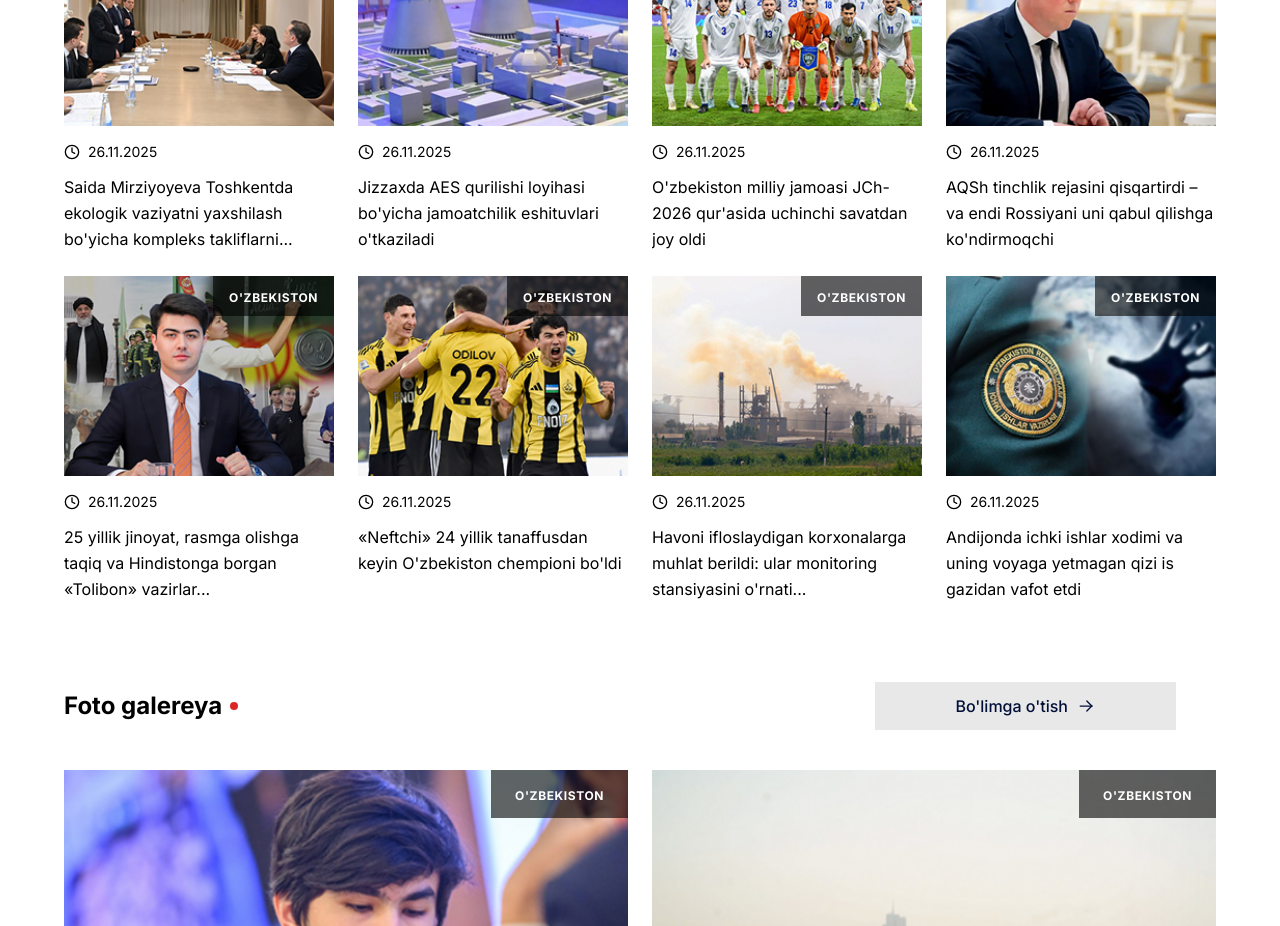
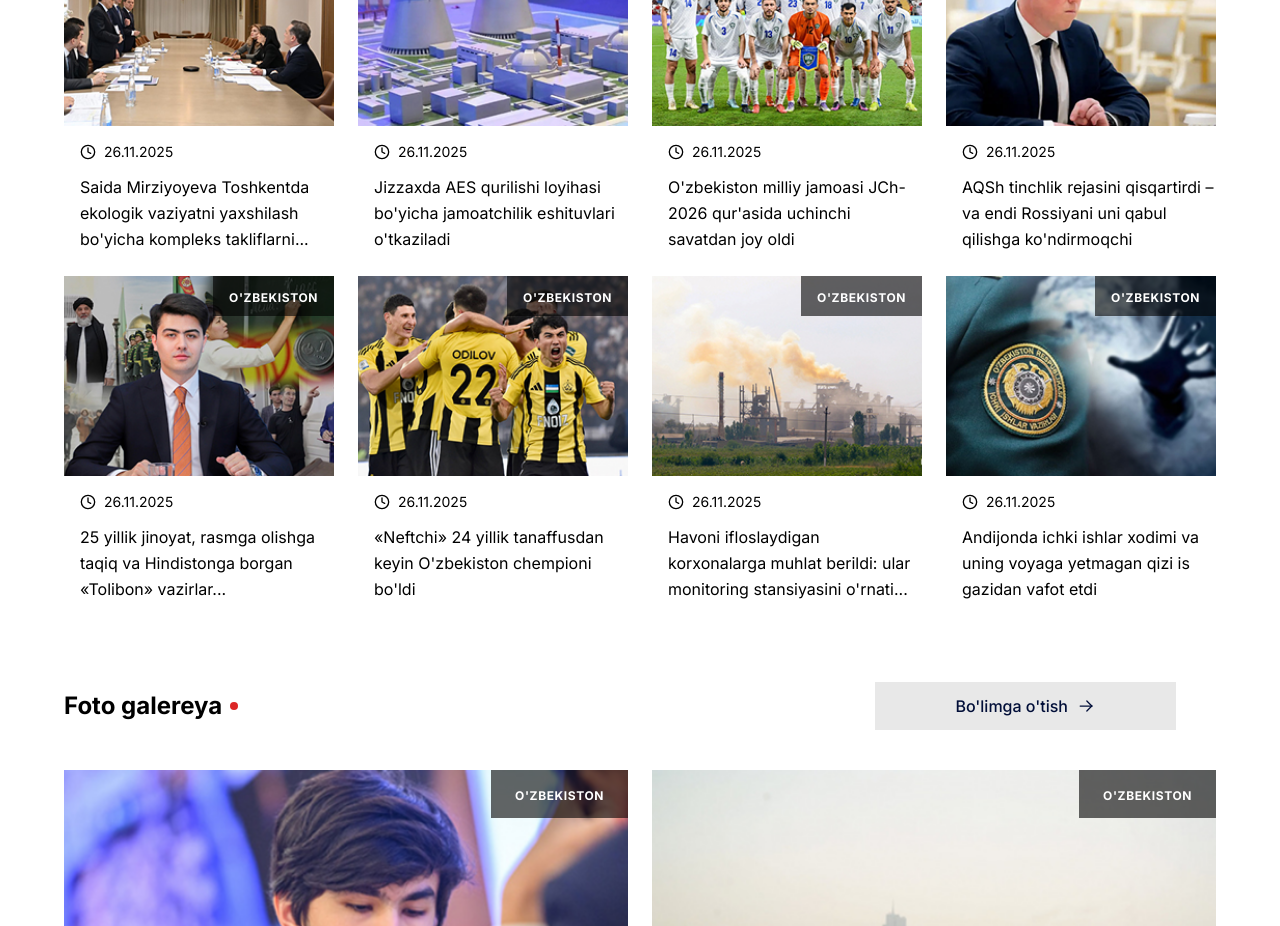
Before and after one commit to Alisher1707/kun.uz, a React (Vite) app: page /news/1 in a window 1280 px wide. Shown: the part 1100-2026 px from the top of the page. Built offline with nearby package versions, Linux system fonts and the light colour scheme; a web font is replaced by a local one.

Commit message:
improve TrandingNews section

```diff
--- a/src/components/TrendingNews.jsx
+++ b/src/components/TrendingNews.jsx
@@ -97,7 +97,7 @@ const TrendingNews = () => {
               </div>
 
               {/* Content */}
-              <div className="flex flex-col flex-1 pt-4">
+              <div className="flex flex-col flex-1 pt-4 pl-4">
                 {/* Date */}
                 <div className="flex items-center gap-2 mb-3">
                   <svg
```
